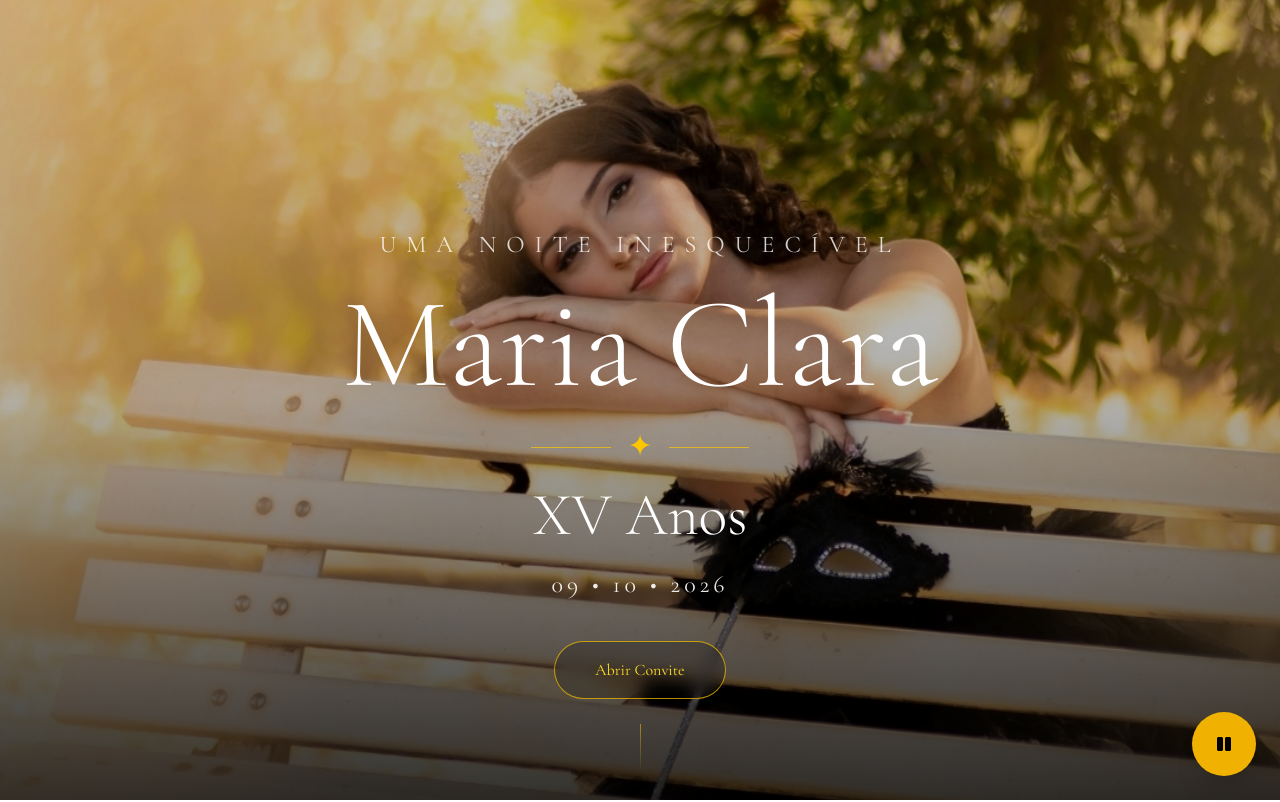
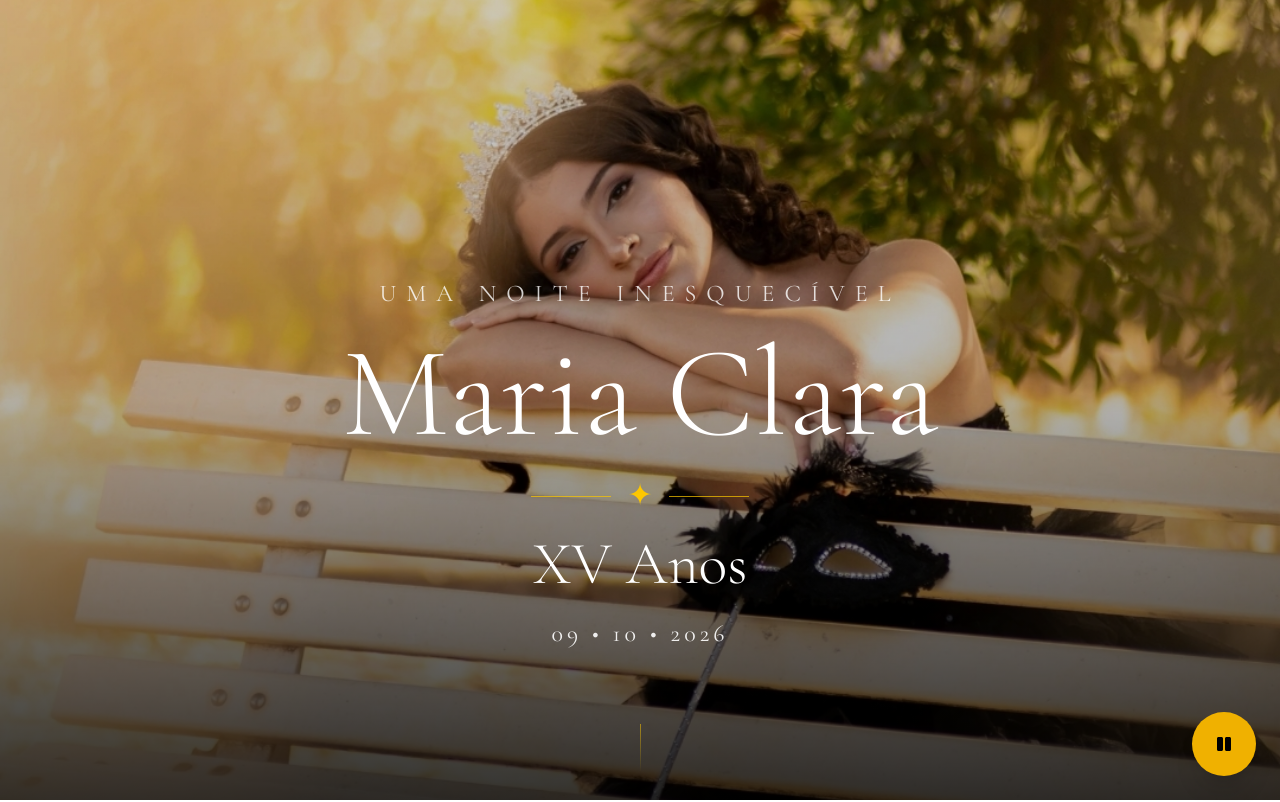
Before and after one commit to GabrielVictorLopes/ConviteMaria, a Next.js app: page / in a window 1280 px wide. Shown: the top 802 px of the page. Built offline with nearby package versions, Linux system fonts and the light colour scheme.

Commit message:
Retirada botão hero

```diff
--- a/components/Hero.jsx
+++ b/components/Hero.jsx
@@ -52,30 +52,7 @@ export default function Hero() {
           09 • 10 • 2026
         </p>
 
-        <a
-          href="#confirmacao"
-          className="
-            inline-flex
-            items-center
-            justify-center
-            mt-10
-            px-10
-            py-4
-            border
-            border-yellow-400/70
-            text-yellow-300
-            rounded-full
-            backdrop-blur-sm
-            bg-black/20
-            hover:bg-yellow-500
-            hover:text-black
-            hover:scale-105
-            transition-all
-            duration-300
-          "
-        >
-          Abrir Convite
-        </a>
+
       </motion.div>
 
       {/* indicação para rolar */}
```
